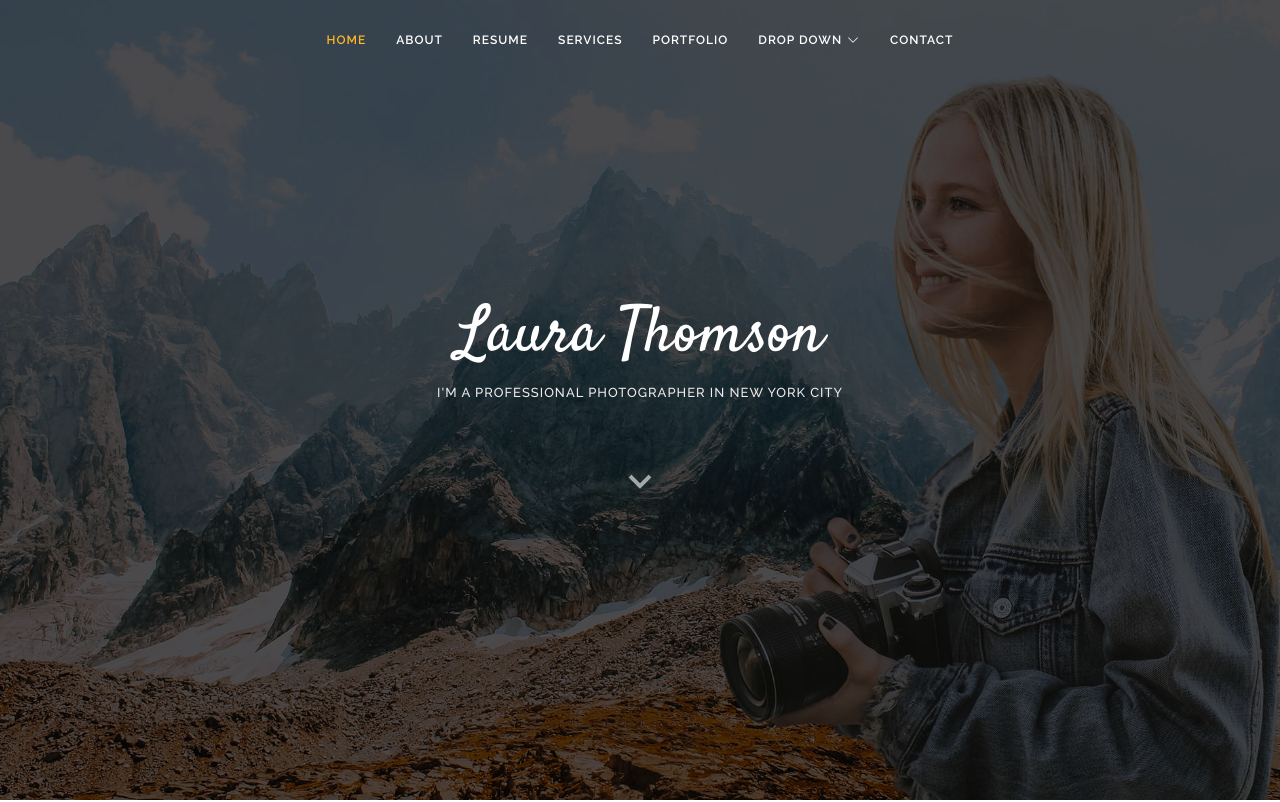
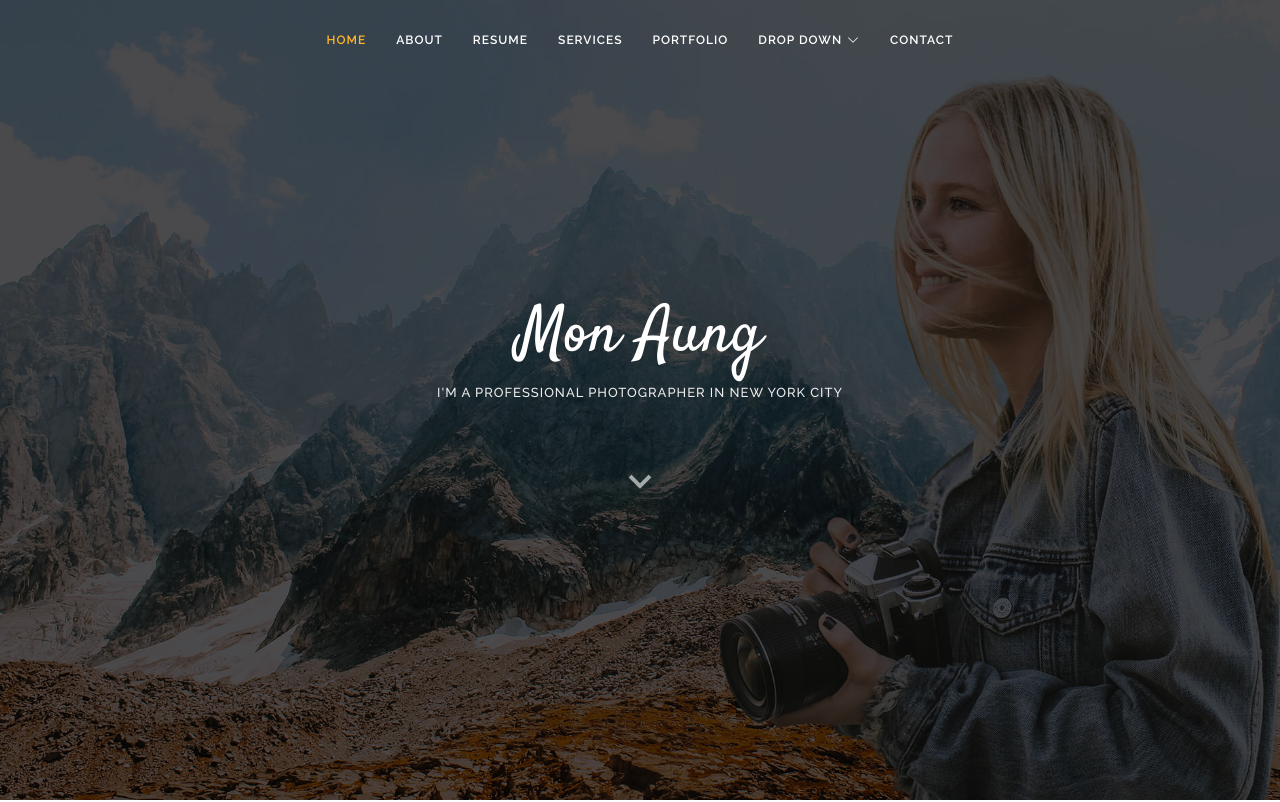
Before and after one commit to monaung-dev/portfolio, a plain HTML site: page index.html in a window 1280 px wide. Shown: the top 802 px of the page. Drawn offline with nearby package versions, Linux system fonts and the light colour scheme.

Commit message:
change name

```diff
--- a/index.html
+++ b/index.html
@@ -74,7 +74,7 @@
   <!-- ======= Hero Section ======= -->
   <section id="hero">
     <div class="hero-container">
-      <h1>Laura Thomson</h1>
+      <h1>Mon Aung</h1>
       <h2>I'm a Professional Photographer In New York City</h2>
       <a href="#about" class="btn-scroll scrollto" title="Scroll Down"><i class="bx bx-chevron-down"></i></a>
     </div>
```
